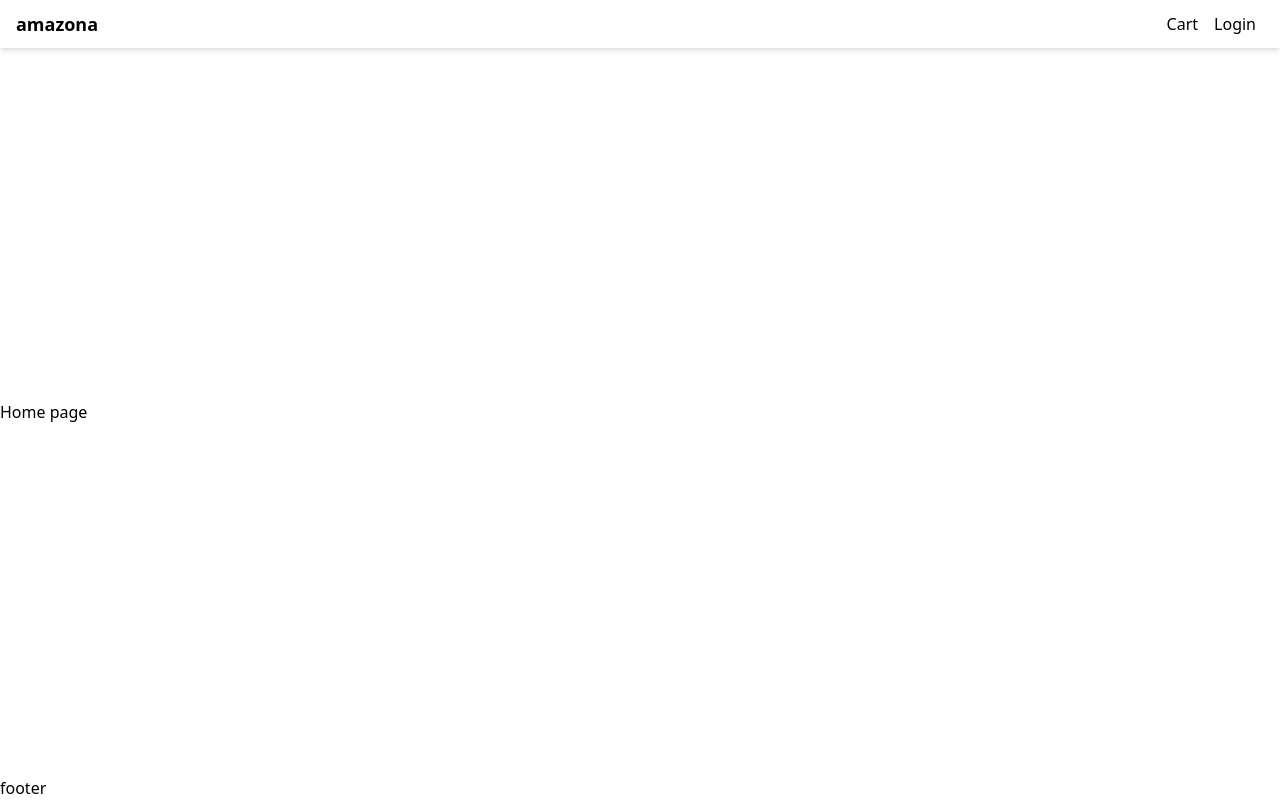
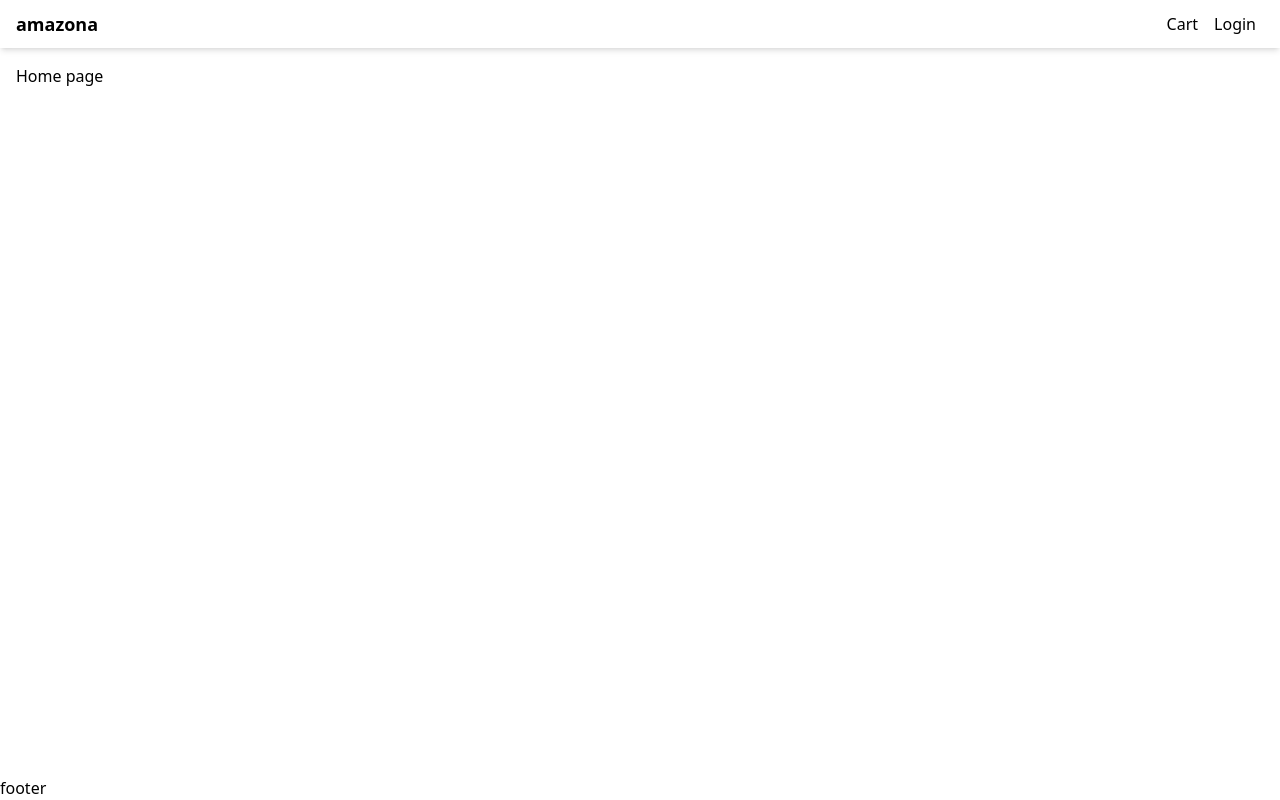
Before and after one commit to capmahin/Project-amazone, a Next.js app: page / in a window 1280 px wide. Built offline with nearby package versions, Linux system fonts and the light colour scheme.

Commit message:
the homepage add class

```diff
--- a/components/Layout.js
+++ b/components/Layout.js
@@ -24,7 +24,7 @@ export default function Layout({ title,children}) {
             </div>
           </nav>
         </header>
-        <main>
+        <main className="container m-auto mt-4 px-4">
          {children}
         </main>
         <footer>
```
